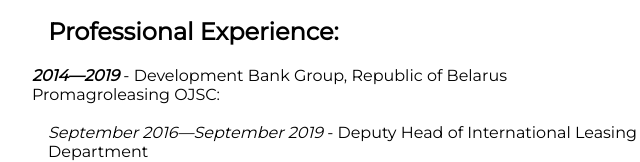
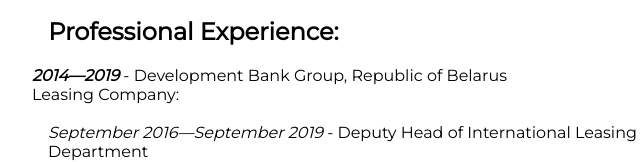
Before and after one commit to Uladzi/CV, a plain HTML site: page index.html in a window 1280 px wide. Shown: the part 592-754 px from the top of the page, 296-936 px from the left. Drawn offline with Linux system fonts and the light colour scheme.

Commit message:
refactor: change Co name

```diff
--- a/index.html
+++ b/index.html
@@ -41,7 +41,7 @@
       <section>
         <h2>Professional Experience:</h2>
         <dl>
-          <dt><strong><em>2014&mdash;2019</em></strong> - Development Bank Group, Republic of Belarus<br> Promagroleasing OJSC:</dt><br>
+          <dt><strong><em>2014&mdash;2019</em></strong> - Development Bank Group, Republic of Belarus<br> Leasing Company:</dt><br>
           <dd><em>September 2016&mdash;September 2019</em> - Deputy Head of International Leasing Department<br> <em>Responsibilities:</em> Management of the export financing department (Projects Implementation Division and Contracts Support Division),
             including organization of work on:<br> - engagement of foreign customers into cooperation,<br> - collaboration with Belarusian manufacturing plants on the export issue,<br> - contracts conclusion and support,<br> - overdue debts issue settlement,<br>-
             cooperation with subsidiaries.
```
